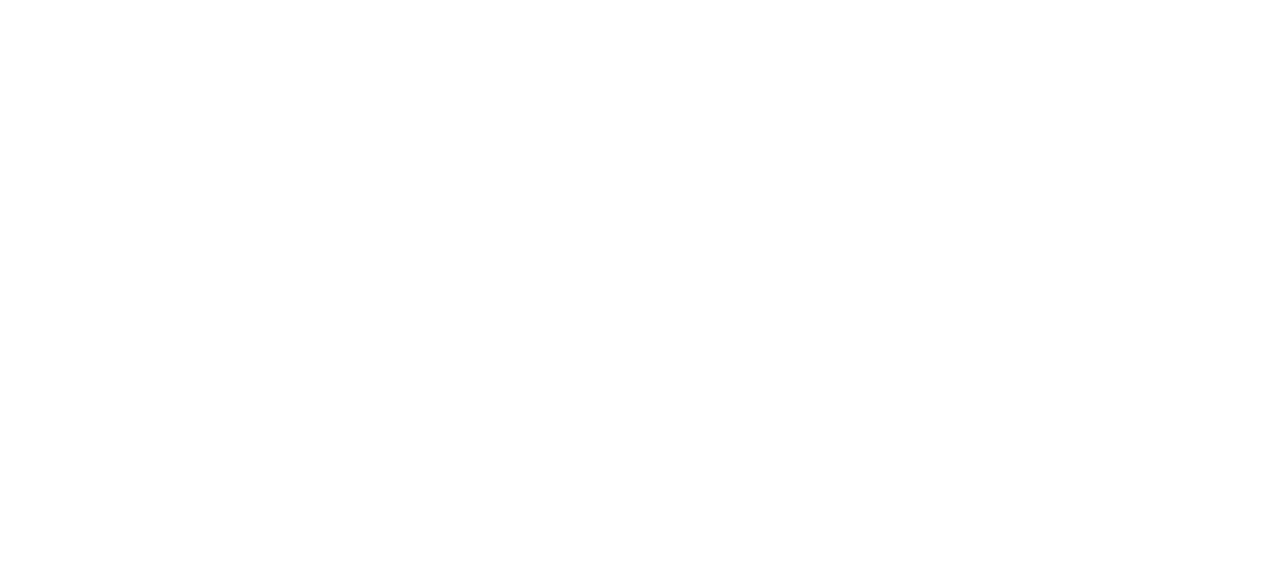
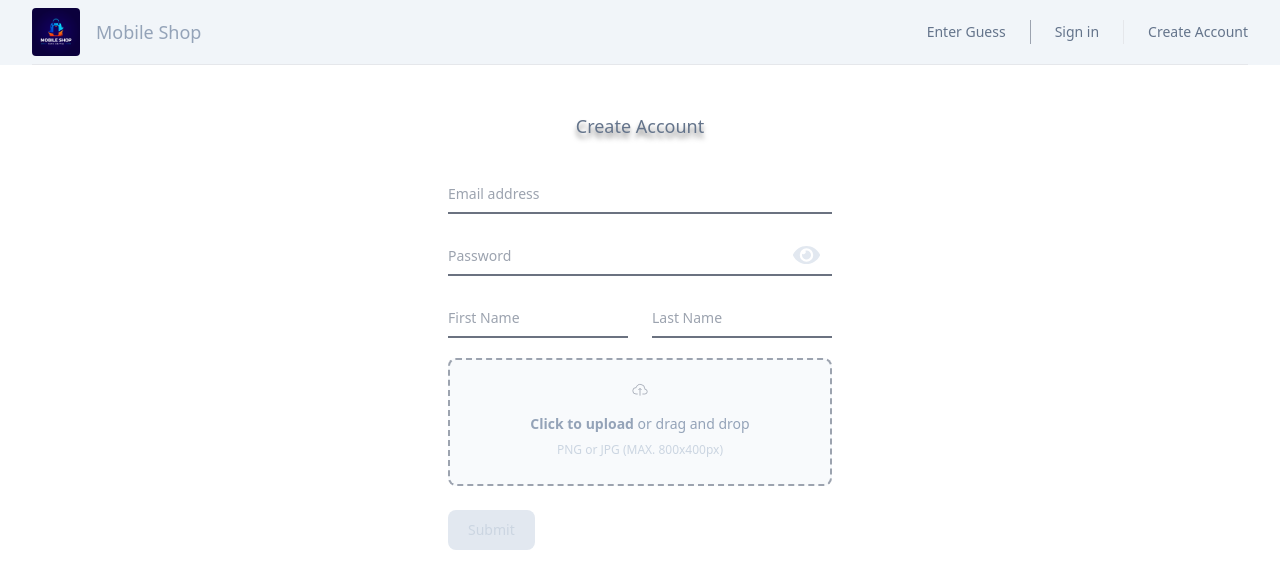
Before and after one commit to RaiderAlf/e-commerceFakeApi, a React (Vite) app: page /create in a window 1280 px wide. Before the commit this address had no page. Shown: the top 588 px of the page. Built offline with nearby package versions, Linux system fonts and the light colour scheme.

Commit message:
add form create user && bug fixes

```diff
--- a/src/App.jsx
+++ b/src/App.jsx
@@ -5,6 +5,7 @@
 //STYLES
 import './App.css'
 import Signin from './components/signin'
+import CreateAccount from './components/createAccount'
 
 
 function App() {
@@ -13,6 +14,7 @@
     <Routes>
       <Route path='/' element={<Home />} />
       <Route path='/signin' element={<Signin />} />
+      <Route path='/create' element={<CreateAccount />} />
     </Routes>
   )
 }
--- a/src/components/card.jsx
+++ b/src/components/card.jsx
@@ -150,7 +150,7 @@
                     </div>
                 </Dialog>
             </Transition>
-            <div key={product.id} className="group transition ease-in duration-200 cursor-pointer p-2 flex rounded border border-gray-100 flex-col justify-center items-center hover:bg-black/5 hover:underline">
+            <div key={product.id} className="group transition ease-in duration-150 cursor-pointer p-2 flex rounded border border-gray-100/50 flex-col justify-center items-center hover:underline [box-shadow:_0_0_10px_rgb(0_0_0_/_10%)] hover:[box-shadow:_0_0_10px_rgb(0_0_0_/_40%)]">
                 <h3 className="mt-4 text-center text-sm font-medium text-gray-700">{product.title}</h3>
                 <div className="flex flex-col justify-center items-center aspect-h-1 h-56 aspect-w-1 w-full overflow-hidden rounded-lg xl:aspect-h-8 xl:aspect-w-7" onClick={openModal}>
                     <img
--- /dev/null
+++ b/src/components/createAccount.jsx
@@ -0,0 +1,121 @@
+//HOOKS
+import { useState } from "react";
+//COMPONENTS
+import NavBarLogin from "./navbarLogin"
+
+const CreateAccount = () => {
+
+    const [seePass, setSeePass] = useState(false)
+
+    const handlerSeePass = () => {
+        if (seePass === false) {
+            setSeePass(true)
+            return;
+        }
+        setSeePass(false)
+    }
+
+    const [file, setFile] = useState();
+
+    const handleChange = (e) => {
+        setFile(URL.createObjectURL(e.target.files[0]));
+    }
+
+    const delFile = () => {
+        setFile()
+    }
+
+    const [inputForm, setInputForm] = useState({
+        firstname: "",
+        lastname: "",
+        email: "",
+        password: "",
+        avatar: file
+    })
+
+    const handlerForm = (e) => {
+        setInputForm({
+            ...inputForm,
+            [e.target.name]: e.target.value
+        })
+    }
+
+    return (
+        <>
+            <NavBarLogin />
+
+            <form className="max-w-sm mx-auto my-28">
+                <h1 className="text-slate-500 text-lg text-center font-medium my-8 [text-shadow:_0_5px_5px_rgb(0_0_0_/_50%)]">
+                    Create Account
+                </h1>
+                <div className="relative z-0 w-full mb-5 group">
+                    <input type="email" onChange={e => handlerForm(e)} value={inputForm.email} name="email" id="floating_email" className="block py-2.5 px-0 w-full text-sm text-gray-900 bg-transparent border-0 border-b-2 border-gray-500 appearance-none focus:outline-none focus:ring-0 focus:border-slate-600 peer" placeholder=" " required />
+                    <label htmlFor="email" className="peer-focus:font-medium absolute text-sm text-gray-400 duration-300 transform -translate-y-6 scale-75 top-3 -z-10 origin-[0] peer-focus:start-0 rtl:peer-focus:translate-x-1/4 rtl:peer-focus:left-auto peer-focus:text-slate-800 peer-placeholder-shown:scale-100 peer-placeholder-shown:translate-y-0 peer-focus:scale-75 peer-focus:-translate-y-6">Email address</label>
+                </div>
+                <div className="relative z-0 w-full mb-5 group">
+                    <input type={seePass ? "text" : "password"} onChange={e => handlerForm(e)} value={inputForm.password} name="password" id="floating_password" className="block py-2.5 px-0 w-full text-sm text-gray-900 bg-transparent border-0 border-b-2 border-gray-500 appearance-none focus:outline-none focus:ring-0 focus:border-slate-600 peer" placeholder=" " required />
+                    <div className="absolute inset-y-0 right-0 pr-3 flex items-center text-sm leading-5">
+
+                        {
+                            seePass ? (
+                                <svg onClick={handlerSeePass} className="h-6 text-slate-300" fill="none" xmlns="http://www.w3.org/2000/svg"
+                                    viewBox="0 0 640 512">
+                                    <path fill="currentColor"
+                                        d="M320 400c-75.85 0-137.25-58.71-142.9-133.11L72.2 185.82c-13.79 17.3-26.48 35.59-36.72 55.59a32.35 32.35 0 0 0 0 29.19C89.71 376.41 197.07 448 320 448c26.91 0 52.87-4 77.89-10.46L346 397.39a144.13 144.13 0 0 1-26 2.61zm313.82 58.1l-110.55-85.44a331.25 331.25 0 0 0 81.25-102.07 32.35 32.35 0 0 0 0-29.19C550.29 135.59 442.93 64 320 64a308.15 308.15 0 0 0-147.32 37.7L45.46 3.37A16 16 0 0 0 23 6.18L3.37 31.45A16 16 0 0 0 6.18 53.9l588.36 454.73a16 16 0 0 0 22.46-2.81l19.64-25.27a16 16 0 0 0-2.82-22.45zm-183.72-142l-39.3-30.38A94.75 94.75 0 0 0 416 256a94.76 94.76 0 0 0-121.31-92.21A47.65 47.65 0 0 1 304 192a46.64 46.64 0 0 1-1.54 10l-73.61-56.89A142.31 142.31 0 0 1 320 112a143.92 143.92 0 0 1 144 144c0 21.63-5.29 41.79-13.9 60.11z">
+                                    </path>
+                                </svg>
+                            ) : (
+                                <svg onClick={handlerSeePass} className="h-6 text-slate-200" fill="none" xmlns="http://www.w3.org/2000/svg"
+                                    viewBox="0 0 576 512">
+                                    <path fill="currentColor"
+                                        d="M572.52 241.4C518.29 135.59 410.93 64 288 64S57.68 135.64 3.48 241.41a32.35 32.35 0 0 0 0 29.19C57.71 376.41 165.07 448 288 448s230.32-71.64 284.52-177.41a32.35 32.35 0 0 0 0-29.19zM288 400a144 144 0 1 1 144-144 143.93 143.93 0 0 1-144 144zm0-240a95.31 95.31 0 0 0-25.31 3.79 47.85 47.85 0 0 1-66.9 66.9A95.78 95.78 0 1 0 288 160z">
+                                    </path>
+                                </svg>
+                            )
+                        }
+
+                    </div>
+                    <label htmlFor="password" className="peer-focus:font-medium absolute text-sm text-gray-400 duration-300 transform -translate-y-6 scale-75 top-3 -z-10 origin-[0] peer-focus:start-0 rtl:peer-focus:translate-x-1/4 peer-focus:text-slate-800 peer-placeholder-shown:scale-100 peer-placeholder-shown:translate-y-0 peer-focus:scale-75 peer-focus:-translate-y-6">Password</label>
+                </div>
+                <div className="grid md:grid-cols-2 md:gap-6">
+                    <div className="relative z-0 w-full mb-5 group">
+                        <input type="text" onChange={e => handlerForm(e)} value={inputForm.firstname} name="firstname" id="floating_first_name" className="block py-2.5 px-0 w-full text-sm text-gray-900 bg-transparent border-0 border-b-2 border-gray-500 appearance-none focus:outline-none focus:ring-0 focus:border-slate-600 peer" placeholder=" " required />
+                        <label htmlFor="firstname" className="peer-focus:font-medium absolute text-sm text-gray-400 duration-300 transform -translate-y-6 scale-75 top-3 -z-10 origin-[0] peer-focus:start-0 rtl:peer-focus:translate-x-1/4 peer-focus:text-slate-800 peer-placeholder-shown:scale-100 peer-placeholder-shown:translate-y-0 peer-focus:scale-75 peer-focus:-translate-y-6">First Name</label>
+                    </div>
+                    <div className="relative z-0 w-full mb-5 group">
+                        <input type="text" onChange={e => handlerForm(e)} value={inputForm.lastname} name="lastname" id="floating_last_name" className="block py-2.5 px-0 w-full text-sm text-gray-900 bg-transparent border-0 border-b-2 border-gray-500 appearance-none focus:outline-none focus:ring-0 focus:border-slate-600 peer" placeholder=" " required />
+                        <label htmlFor="lastname" className="peer-focus:font-medium absolute text-sm text-gray-400 duration-300 transform -translate-y-6 scale-75 top-3 -z-10 origin-[0] peer-focus:start-0 rtl:peer-focus:translate-x-1/4 peer-focus:text-slate-800 peer-placeholder-shown:scale-100 peer-placeholder-shown:translate-y-0 peer-focus:scale-75 peer-focus:-translate-y-6">Last Name</label>
+                    </div>
+                </div>
+
+                <div className="flex items-center justify-center w-full">
+
+                    {file ?
+                        (<div className="object-scale-down flex flex-col items-center justify-center w-40 h-fit border-2 border-gray-500 border rounded-lg cursor-pointer bg-slate-200" >
+                            <button onClick={delFile} type="button" className="relative -m-2 inline-flex items-center justify-center rounded-md p-2 text-slate-500">X</button>
+                            <img className="object-scale-down flex flex-col items-center justify-center w-24 h-32 rounded-lg shadow-slate-700" src={file} alt="avatar" />
+                        </div>) :
+                        (<label htmlFor="dropzone-file" className="flex flex-col items-center justify-center w-full h-32 border-2 border-gray-400 border-dashed rounded-lg cursor-pointer bg-slate-50">
+                            <div className="flex flex-col items-center justify-center pt-5 pb-6">
+                                <svg className="w-4 h-4 mb-4 text-gray-400" aria-hidden="true" xmlns="http://www.w3.org/2000/svg" fill="none" viewBox="0 0 20 16">
+                                    <path stroke="currentColor" d="M13 13h3a3 3 0 0 0 0-6h-.025A5.56 5.56 0 0 0 16 6.5 5.5 5.5 0 0 0 5.207 5.021C5.137 5.017 5.071 5 5 5a4 4 0 0 0 0 8h2.167M10 15V6m0 0L8 8m2-2 2 2" />
+                                </svg>
+                                <p className="mb-2 text-sm text-slate-400"><span className="font-semibold">Click to upload</span> or drag and drop</p>
+                                <p className="text-xs text-slate-300">PNG or JPG (MAX. 800x400px)</p>
+                            </div>
+                            <input id="dropzone-file" onChange={handleChange} value={inputForm.avatar} type="file" className="hidden" />
+                        </label>)}
+                </div>
+                <br />
+
+                {
+                    inputForm.email !== "" && inputForm.password !== "" && inputForm.repeatPassword !== "" && inputForm.firstname !== "" && inputForm.lastname !== "" && inputForm.avatar !== "" ? (<button type="submit" className="text-white bg-slate-600 hover:bg-blue-800 focus:ring-4 focus:outline-none focus:ring-blue-300 font-medium rounded-lg text-sm w-full sm:w-auto px-5 py-2.5 text-center">Submit</button>) : (<button disabled type="submit" className="disabled text-slate-300 bg-slate-200 focus:ring-4 focus:outline-none focus:ring-blue-300 font-medium rounded-lg text-sm w-full sm:w-auto px-5 py-2.5 text-center">Submit</button>)
+                }
+
+            </form>
+
+        </>
+    )
+}
+
+export default CreateAccount
--- a/src/components/navbarLogin.jsx
+++ b/src/components/navbarLogin.jsx
@@ -57,20 +57,20 @@
 
                                 <div className="space-y-6 border-t border-gray-200 px-4 py-6">
                                     <div className="flow-root">
-                                        <Link to='/signin' href="#" className="-m-2 block p-2 font-medium text-gray-900">
+                                        <Link to='/signin' className="-m-2 block p-2 font-medium text-gray-900">
                                             Enter Guess
                                         </Link>
                                     </div>
                                     < hr />
                                     <div className="flow-root">
-                                        <Link to='/signin' href="#" className="-m-2 block p-2 font-medium text-gray-900">
+                                        <Link to='/signin' className="-m-2 block p-2 font-medium text-gray-900">
                                             Sign in
                                         </Link>
                                     </div>
                                     <div className="flow-root">
-                                        <a href="#" className="-m-2 block p-2 font-medium text-gray-900">
-                                            Create account
-                                        </a>
+                                        <Link to='/create' className="-m-2 block p-2 font-medium text-gray-900">
+                                            Create Account
+                                        </Link>
                                     </div>
                                     < hr />
                                 </div>
@@ -112,17 +112,17 @@
 
                             <div className="ml-auto flex items-center">
                                 <div className="hidden lg:flex lg:flex-1 lg:items-center lg:justify-end lg:space-x-6">
-                                    <Link to='/' href="#" className="text-sm font-medium text-slate-500 hover:text-slate-900">
+                                    <Link to='/' className="text-sm font-medium text-slate-500 hover:text-slate-900">
                                         Enter Guess
                                     </Link>
                                     <span className="h-6 w-px bg-gray-400" aria-hidden="true" />
-                                    <Link to='/signin' href="#" className="text-sm font-medium text-slate-500 hover:text-slate-900">
+                                    <Link to='/signin' className="text-sm font-medium text-slate-500 hover:text-slate-900">
                                         Sign in
                                     </Link>
                                     <span className="h-6 w-px bg-gray-200" aria-hidden="true" />
-                                    <a href="#" className="text-sm font-medium text-slate-500 hover:text-slate-900">
-                                        Create account
-                                    </a>
+                                    <Link to='/create' className="text-sm font-medium text-slate-500 hover:text-slate-900">
+                                        Create Account
+                                    </Link>
                                 </div>
                             </div>
                         </div>
--- a/src/components/signin.jsx
+++ b/src/components/signin.jsx
@@ -8,27 +8,24 @@
         <>
             <NavBarLogin />
             <form className="max-w-sm mx-auto my-40">
-                <label htmlFor="email-address-icon" className="block mb-2 text-sm font-medium text-gray-900">Your Email</label>
-                <div className="relative">
-                    <div className="absolute inset-y-0 start-0 flex items-center ps-3.5 pointer-events-none">
-                        <svg className="w-4 h-4 text-gray-500" aria-hidden="true" xmlns="http://www.w3.org/2000/svg" fill="currentColor" viewBox="0 0 20 16">
-                            <path d="m10.036 8.278 9.258-7.79A1.979 1.979 0 0 0 18 0H2A1.987 1.987 0 0 0 .641.541l9.395 7.737Z" />
-                            <path d="M11.241 9.817c-.36.275-.801.425-1.255.427-.428 0-.845-.138-1.187-.395L0 2.6V14a2 2 0 0 0 2 2h16a2 2 0 0 0 2-2V2.5l-8.759 7.317Z" />
-                        </svg>
+                <h1 className="text-slate-500 text-center text-lg font-medium my-8 [text-shadow:_0_5px_5px_rgb(0_0_0_/_50%)]">
+                    Sign In
+                </h1>
+                <div className="relative z-0 w-full mb-5 group">
+                    <input type="email" name="floating_email" id="floating_email" className="block py-2.5 px-0 w-full text-sm text-gray-900 bg-transparent border-0 border-b-2 border-gray-500 appearance-none focus:outline-none focus:ring-0 focus:border-slate-600 peer" placeholder=" " required />
+                    <label htmlFor="floating_email" className="peer-focus:font-medium absolute text-sm text-gray-400 duration-300 transform -translate-y-6 scale-75 top-3 -z-10 origin-[0] peer-focus:start-0 rtl:peer-focus:translate-x-1/4 rtl:peer-focus:left-auto peer-focus:text-slate-800 peer-placeholder-shown:scale-100 peer-placeholder-shown:translate-y-0 peer-focus:scale-75 peer-focus:-translate-y-6">Email address</label>
+                </div>
+                <div className="relative z-0 w-full mb-5 group">
+                    <input type="password" name="floating_password" id="floating_password" className="block py-2.5 px-0 w-full text-sm text-gray-900 bg-transparent border-0 border-b-2 border-gray-500 appearance-none focus:outline-none focus:ring-0 focus:border-slate-600 peer" placeholder=" " required />
+                    <label htmlFor="floating_password" className="peer-focus:font-medium absolute text-sm text-gray-400 duration-300 transform -translate-y-6 scale-75 top-3 -z-10 origin-[0] peer-focus:start-0 rtl:peer-focus:translate-x-1/4 peer-focus:text-slate-800 peer-placeholder-shown:scale-100 peer-placeholder-shown:translate-y-0 peer-focus:scale-75 peer-focus:-translate-y-6">Password</label>
+                </div>
+                <div className="flex items-start mb-5 my-4">
+                    <div className="flex items-center h-5">
+                        <input id="remember" type="checkbox" value="" className="w-4 h-4 border border-slate-100 rounded bg-gray-50 focus:ring-3 focus:ring-slate-300" required />
                     </div>
-                    <input type="text" id="email-address-icon" className="bg-gray-50 border border-gray-300 text-gray-900 text-sm rounded-lg focus:ring-blue-500 focus:border-blue-500 block w-full ps-10 p-2.5 " placeholder="name@flowbite.com" />
+                    <label htmlFor="remember" className="ms-2 text-sm font-medium text-slate-400">Remember me</label>
                 </div>
-                <div className="mb-5">
-                    <label htmlFor="password" className="block mb-2 text-sm font-medium text-gray-900 dark:text-white">Your password</label>
-                    <input type="password" id="password" className="bg-gray-50 border border-gray-300 text-gray-900 text-sm rounded-lg focus:ring-blue-500 focus:border-blue-500 block w-full p-2.5" required />
-                </div>
-                <div className="flex items-start mb-5">
-                    <div className="flex items-center h-5">
-                        <input id="remember" type="checkbox" value="" className="w-4 h-4 border border-gray-300 rounded bg-gray-50 focus:ring-3 focus:ring-blue-300" required />
-                    </div>
-                    <label htmlFor="remember" className="ms-2 text-sm font-medium text-gray-500">Remember me</label>
-                </div>
-                <Link to='/' type="submit" className="text-white bg-slate-600 hover:bg-blue-800 focus:ring-4 focus:outline-none focus:ring-blue-300 font-medium rounded-lg text-sm w-full sm:w-auto px-5 py-2.5 text-center">Submit</Link>
+                <Link to='/' type="submit" className="my-4 text-white bg-slate-600 hover:bg-blue-800 focus:ring-4 focus:outline-none focus:ring-blue-300 font-medium rounded-lg text-sm w-full sm:w-auto px-5 py-2.5 text-center">Submit</Link>
             </form>
         </>
     )
```
Also changed, not shown: src/components/navbar.jsx (+7 -8 lines).
